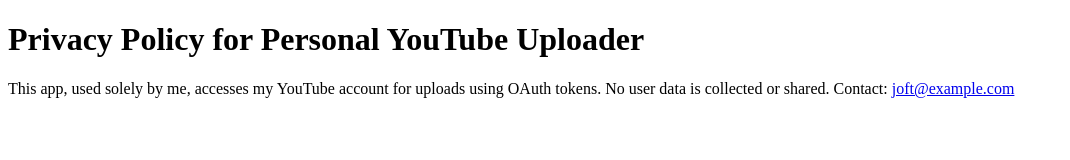
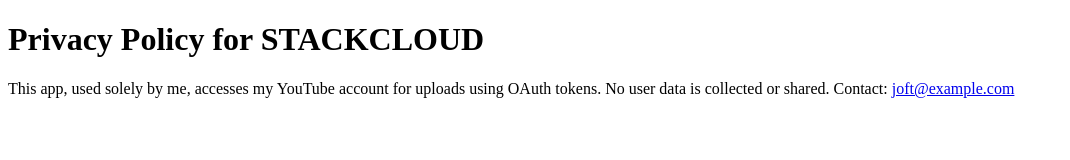
Before and after one commit to joftfem/joftfem.github.io, a plain HTML site: page privacy.html in a window 1280 px wide. Shown: the whole page, without its empty margins (0-1070 px from the left). Drawn offline with Linux system fonts and the light colour scheme.

Commit message:
Update privacy.html

```diff
--- a/privacy.html
+++ b/privacy.html
@@ -5,7 +5,7 @@
   <title>Privacy Policy</title>
 </head>
 <body>
-  <h1>Privacy Policy for Personal YouTube Uploader</h1>
+  <h1>Privacy Policy for STACKCLOUD</h1>
   <p>This app, used solely by me, accesses my YouTube account for uploads using OAuth tokens. No user data is collected or shared. Contact: <a href="mailto:joft@example.com">joft@example.com</a></p>
 </body>
 </html>
```
